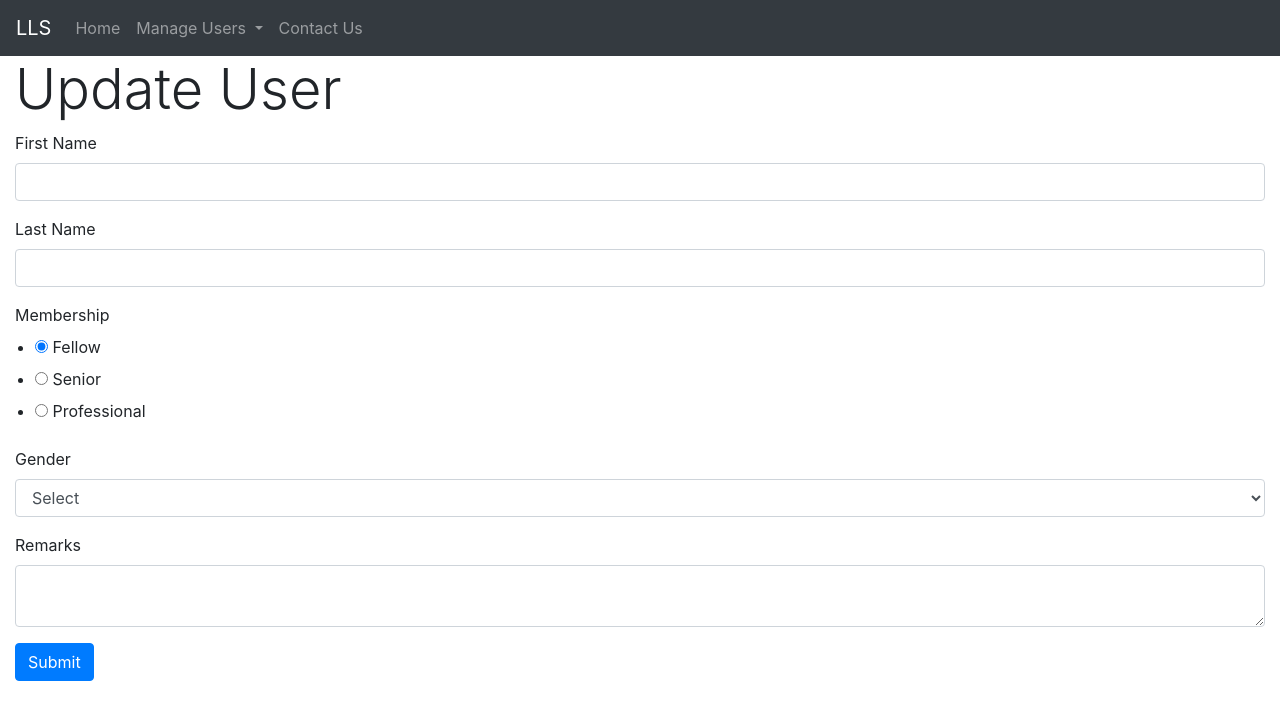
After one commit to chitboon/simpleapp, a Flask app: template templates/updateUser.html in a window 1280 px wide. The commit adds this page. Shown: the top 720 px of the page. Run offline with Flask 2, Linux system fonts and the light colour scheme; the template is opened without the code that fills it: values that come from a table or form of the project are taken from there, others are empty; some libraries are stand-ins or nearby versions.

Commit message:
Complete solution

```diff
--- /dev/null
+++ b/templates/updateUser.html
@@ -0,0 +1,29 @@
+{% extends "base.html" %}
+{% block title %}Library Loan System - Update User{% endblock %}
+
+{% block content %}
+{% from "includes/_formHelper.html" import render_field %}
+
+<h1 class="display-4">Update User</h1>
+
+<form method="POST" action="">
+  <div class="form-group">
+    {{ render_field(form.firstName, class="form-control") }}
+  </div>
+  <div class="form-group">
+    {{ render_field(form.lastName, class="form-control") }}
+  </div>
+  <div class="form-group">
+    {{ render_field(form.membership, class="form-check") }}
+  </div>
+  <div class="form-group">
+    {{ render_field(form.gender, class="form-control") }}
+  </div>
+  <div id="prof">
+    <div class="form-group">
+      {{ render_field(form.remarks, class="form-control") }}
+    </div>
+  </div>
+  <input type="submit" value="Submit" class="btn btn-primary"/>
+</form>
+{% endblock %}
```
Also changed, not shown: SimpleApplication.py (+48 -0 lines), templates/retrieveUsers.html (+4 -4 lines).
